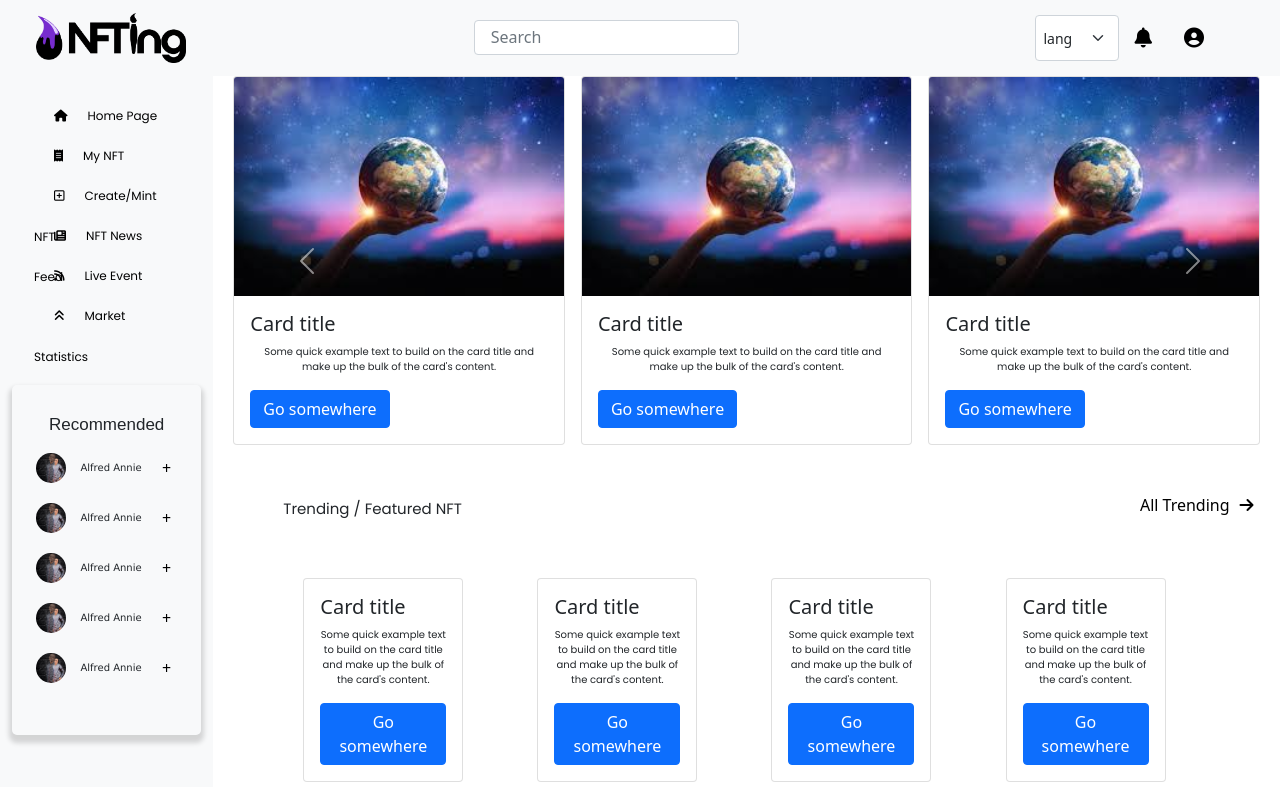
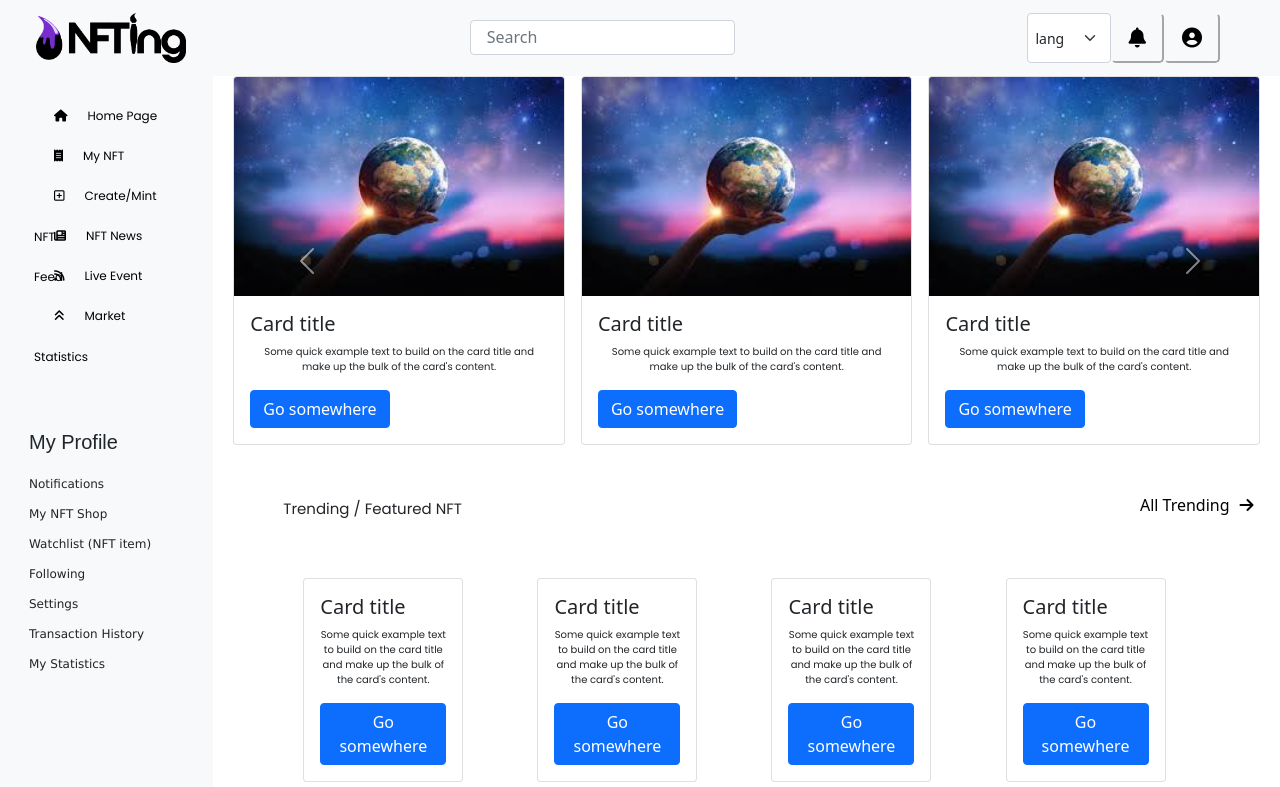
Before and after one commit to ahLfyreD/Nfting-react, a React (Create React App) app: page / in a window 1280 px wide. Shown: the top 787 px of the page. Built offline with nearby package versions, Linux system fonts and the light colour scheme.

Commit message:
comment out the recommend file

```diff
--- a/src/App.js
+++ b/src/App.js
@@ -6,7 +6,7 @@ import LiveEvent from '@components/live-event/LiveEvent'
 import MarketStat from '@components/market-stat/MarketStat'
 import CreateNFT from '@components/create-nft/CreateNFT'
 import Menu from '@components/home/menu/Menu'
-import Recommend from '@components/home/recommend/Recommend'
+// import Recommend from '@components/home/recommend/Recommend'
 import Profile from '@components/home/profile/Profile'
 // import Footer from '@components/layout/footer/Footer'
 import HomePage from '@components/home/homepage/HomePage'
@@ -35,7 +35,7 @@ function App() {
 
       <Menu />
 
-      <Recommend />
+      {/* <Recommend /> */}
 
       <Profile />
 
```
